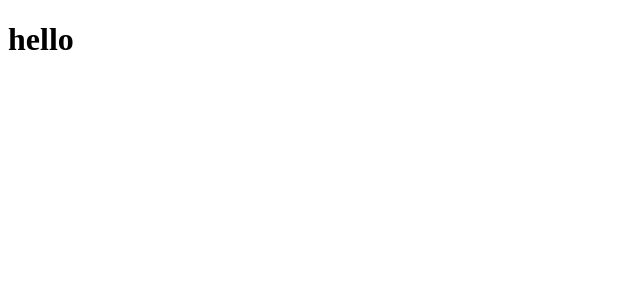
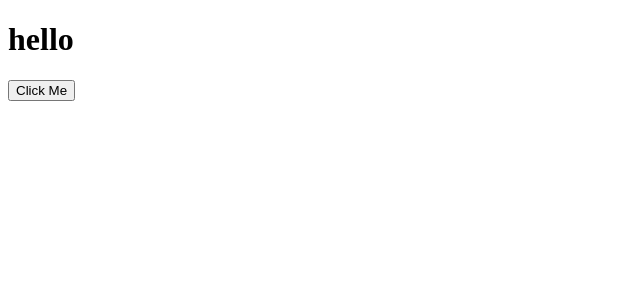
Before and after one commit to LakshikaDias/React_Redux, a React (Create React App) app: page / in a window 1280 px wide. Shown: the top 300 px of the page, without its empty margins (0-640 px from the left). Built offline with nearby package versions, Linux system fonts and the light colour scheme.

Commit message:
Create button components

```diff
--- a/src/App.js
+++ b/src/App.js
@@ -1,8 +1,12 @@
-
+import React from 'react';
+import Button from './components/Button';
 
 function App() {
   return (
-    <h1>hello</h1>
+    <div>
+      <h1>hello</h1>
+      <Button />
+    </div>
   );
 }
 
--- /dev/null
+++ b/src/components/Button.js
@@ -0,0 +1,11 @@
+import React, { Component } from 'react'
+
+export default class Button extends Component {
+    render() {
+        return (
+            <div>
+                <button>Click Me</button>
+            </div>
+        )
+    }
+}
```
Also changed, not shown: 1 other file (tests, documents, lock files or other folders).
